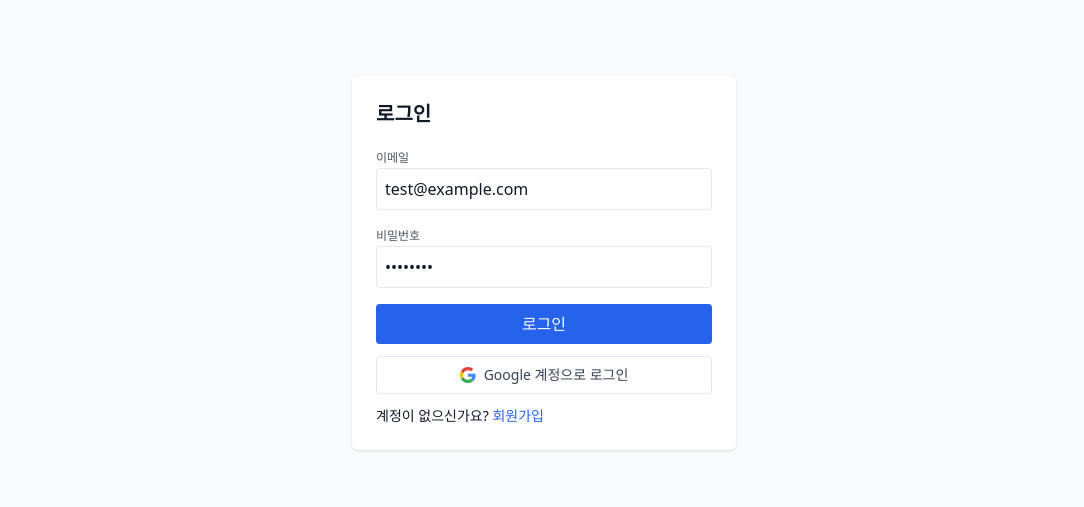
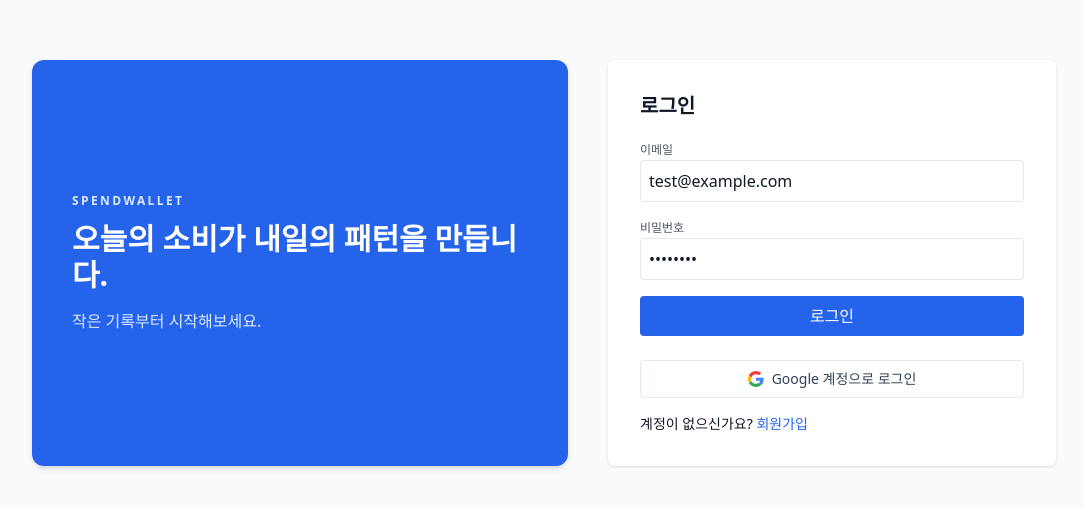
Before and after one commit to kwondongha1116/spendwallet, a React (Vite) app in the folder frontend/: page /login in a window 1280 px wide. Shown: the part 137-644 px from the top of the page, without its empty margins (96-1180 px from the left). Built offline with nearby package versions, Linux system fonts and the light colour scheme; no server answers.

Commit message:
로그인 화면 수정

```diff
--- a/frontend/src/pages/Login.tsx
+++ b/frontend/src/pages/Login.tsx
@@ -16,7 +16,7 @@ export default function Login() {
       await login(email, password)
       nav('/dashboard')
     } catch (e: any) {
-      alert(e?.response?.data?.detail || e?.message || '로그인에 실패했습니다.')
+      alert(e?.response?.data?.detail || e?.message || '로그인에 실패했습니다. 다시 시도해주세요.')
     } finally {
       setLoading(false)
     }
@@ -24,7 +24,23 @@ export default function Login() {
 
   return (
     <div className="min-h-screen flex items-center justify-center bg-gray-50">
-      <div className="bg-white rounded-md shadow p-6 w-full max-w-sm">
+      <div className="w-full max-w-5xl px-4 md:px-0 flex flex-col md:flex-row items-stretch gap-8">
+        {/* Left message section */}
+        <div className="flex-1 bg-blue-600 text-white rounded-xl p-8 md:p-10 flex flex-col justify-center shadow-md">
+          <p className="text-xs font-semibold tracking-[0.2em] text-blue-100 mb-3">
+            SPENDWALLET
+          </p>
+          <h2 className="text-2xl md:text-3xl font-bold leading-snug mb-4">
+            오늘의 소비가 내일의 패턴을 만듭니다.
+          </h2>
+          <p className="text-sm md:text-base text-blue-100">
+            작은 기록부터 시작해보세요.
+          </p>
+        </div>
+
+        {/* Right login form section */}
+        <div className="flex-1 flex items-center">
+          <div className="bg-white rounded-md shadow p-6 md:p-8 w-full max-w-md ml-auto">
             <h1 className="text-xl font-semibold mb-4">로그인</h1>
             <label className="text-xs text-gray-600">이메일</label>
             <input
@@ -42,18 +58,20 @@ export default function Login() {
             <button
               onClick={onSubmit}
               disabled={loading}
-          className="w-full bg-blue-600 text-white py-2 rounded"
+              className="w-full bg-blue-600 text-white py-2 rounded mb-3 disabled:opacity-70"
             >
               {loading ? '로그인 중...' : '로그인'}
             </button>
             <GoogleLoginButton />
-        <div className="text-sm mt-3">
+            <div className="text-sm mt-4 text-center md:text-left">
               계정이 없으신가요?{' '}
-          <Link className="text-blue-600" to="/register">
+              <Link className="text-blue-600 font-medium" to="/register">
                 회원가입
               </Link>
             </div>
           </div>
         </div>
+      </div>
+    </div>
   )
 }
```
Lines whose indentation alone changed are shown as unchanged.
